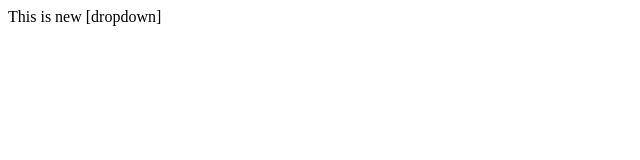
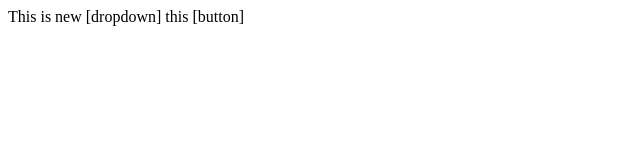
Before and after one commit to Inayath-yy/localRepo, a plain HTML site: page index.html in a window 1280 px wide. Shown: the whole page, without its empty margins (0-640 px from the left). Drawn offline with Linux system fonts and the light colour scheme.

Commit message:
ne button

```diff
--- a/index.html
+++ b/index.html
@@ -1 +1,2 @@
 <pr>This is new [dropdown]</pr>
+<pr>this [button]</pr>
```
